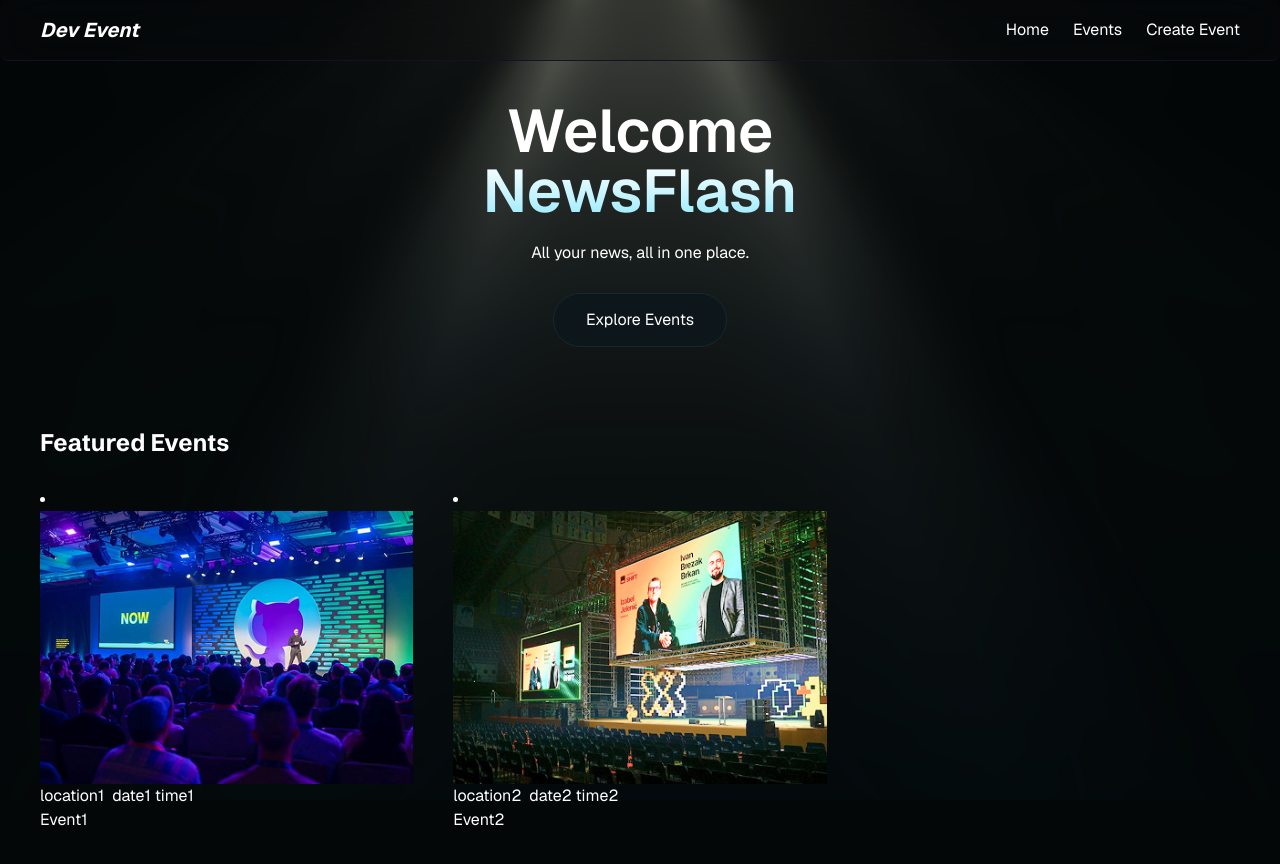
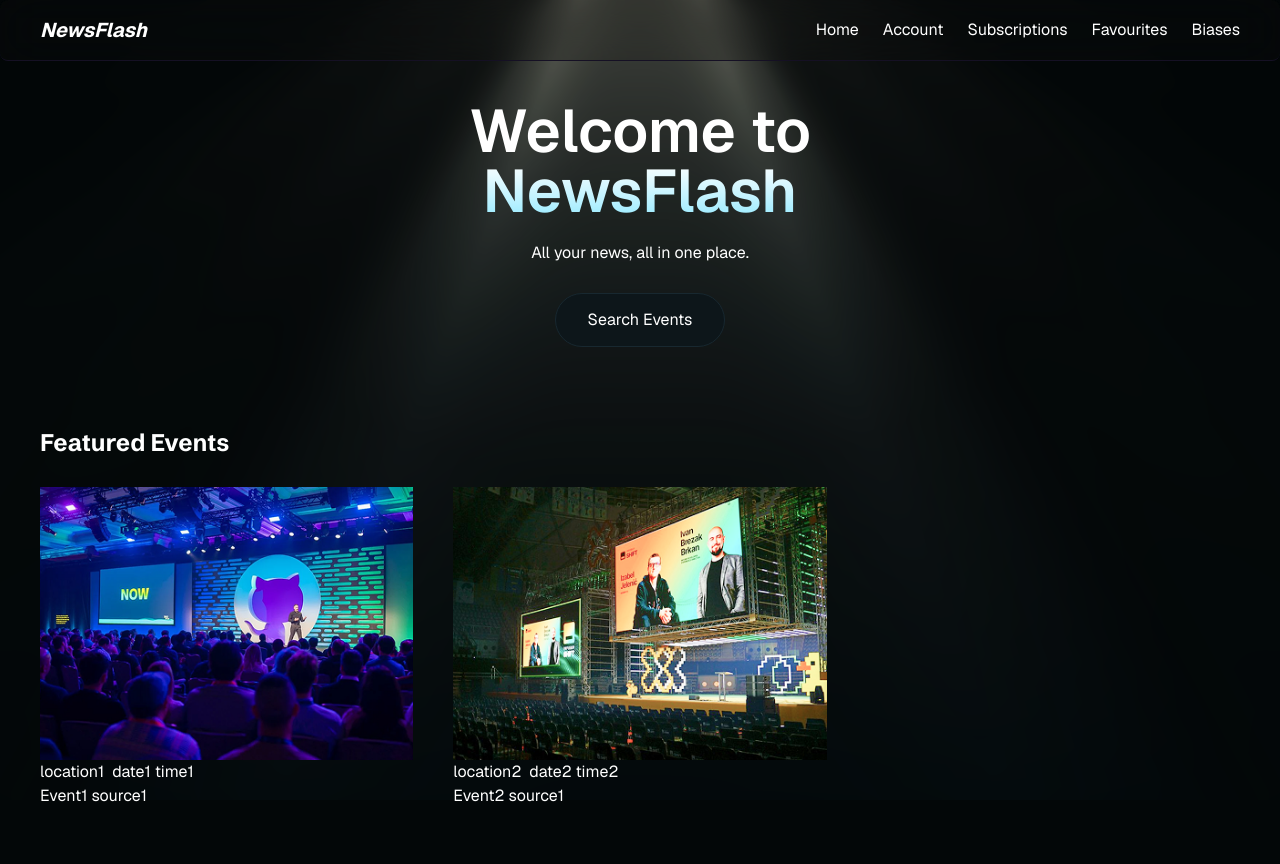
Before and after one commit to Rafee1012/NewsFlash, a Next.js app in the folder news_flash/: page / in a window 1280 px wide. Shown: the top 864 px of the page. Built offline with nearby package versions, Linux system fonts and the light colour scheme; a web font is replaced by a local one.

Commit message:
Updated home page UI

```diff
--- a/news_flash/app/page.tsx
+++ b/news_flash/app/page.tsx
@@ -8,7 +8,8 @@ const events = [
         slug: 'event1',
         location: 'location1',
         date: 'date1',
-        time: 'time1'
+        time: 'time1',
+        source: 'source1'
     },
     {
         image: '/images/event2.png',
@@ -16,14 +17,15 @@ const events = [
         slug: 'event2',
         location: 'location2',
         date: 'date2',
-        time: 'time2'
+        time: 'time2',
+        source: 'source1'
     }
 ]
 
 const Page = () => {
     return (
         <section>
-            <h1 className="text-center">Welcome <br /> NewsFlash</h1>
+            <h1 className="text-center">Welcome to<br /> NewsFlash</h1>
             <p className="text-center mt-5">All your news, all in one place.</p>
 
             <ExploreBtn />
@@ -33,9 +35,9 @@ const Page = () => {
 
                 <ul className="events">
                     {events.map((event) => (
-                        <li key={event.title}>
+                        <div>
                             <EventCard {... event}/>
-                        </li>
+                        </div>
                     ))}
                 </ul>
             </div>
--- a/news_flash/components/EventCard.tsx
+++ b/news_flash/components/EventCard.tsx
@@ -8,9 +8,10 @@ interface Props {
     location: string;
     date: string;
     time: string;
+    source: String;
 }
 
-const EventCard = ({title, image, slug, location, date, time}: Props) => {
+const EventCard = ({title, image, slug, location, date, time, source}: Props) => {
   return (
     <Link href={`/events/${slug}`} id="events-card">
         <Image src={image} alt={title} width = {410} height = {300} className="poster"/>
@@ -21,7 +22,7 @@ const EventCard = ({title, image, slug, location, date, time}: Props) => {
                 <p>{date} {time}</p>
             </div>
         </div>
-        <p className="title">{title}</p>
+        <p className="title">{title} {source}</p>
     </Link>
   )
 }
--- a/news_flash/components/ExploreBtn.tsx
+++ b/news_flash/components/ExploreBtn.tsx
@@ -4,7 +4,7 @@ const ExploreBtn = () => {
     return (
         <button type="button" id="explore-btn" className="mt-7 mx-auto" onClick={() => console.log('Click')}>
             <a href="#events">
-                Explore Events
+                Search Events
             </a>
         </button>
 
--- a/news_flash/components/NavBar.tsx
+++ b/news_flash/components/NavBar.tsx
@@ -5,13 +5,15 @@ const NavBar = () => {
         <header>
             <nav>
                 <Link href='/' className="logo">
-                    <p>Dev Event</p>
+                    <p>NewsFlash</p>
                 </Link>
 
                 <ul>
-                    <Link href='/'>Home</Link>
-                    <Link href='/'>Events</Link>
-                    <Link href='/'>Create Event</Link>
+                    <Link href='/' key='home'>Home</Link>
+                    <Link href="/accounts" key='accounts'>Account</Link>
+                    <Link href="/" key='subscriptions'>Subscriptions</Link>
+                    <Link href="/" key='favourites'>Favourites</Link>
+                    <Link href="/" key='biases'>Biases</Link>
                 </ul>
             </nav>
         </header>
```
